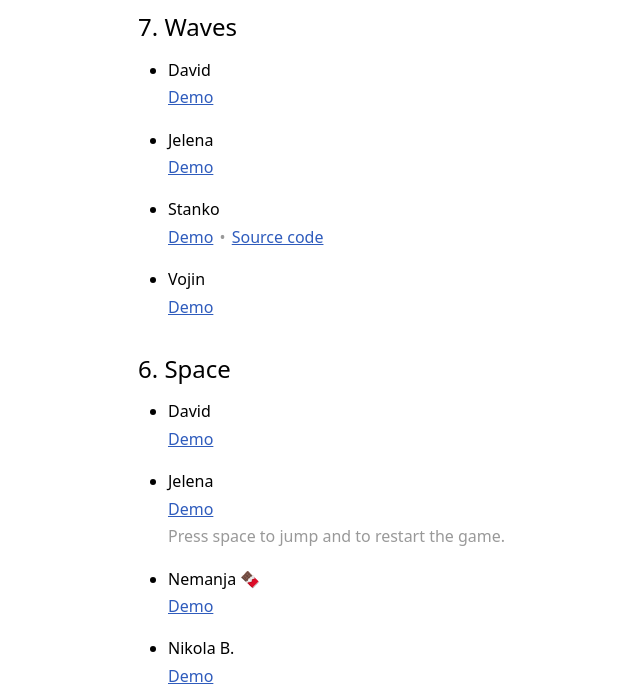
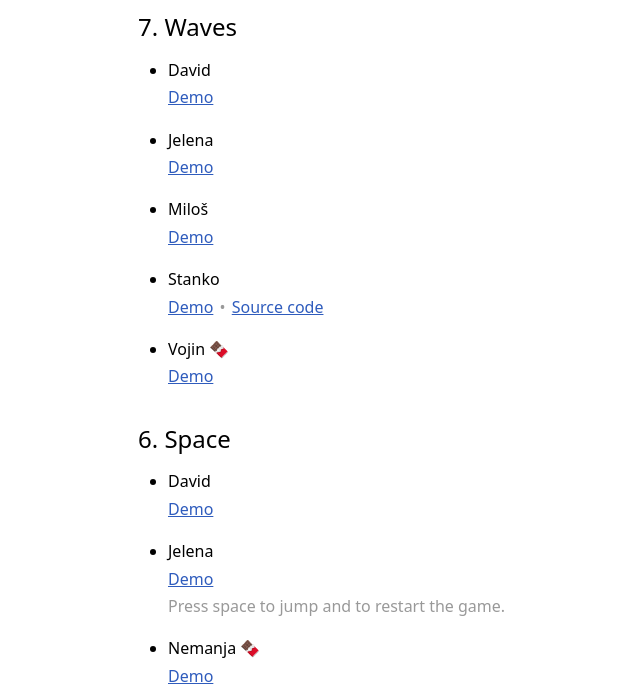
Before and after one commit to Stanko/code-challenge, a website: page docs/index.html in a window 1280 px wide. Shown: the part 102-800 px from the top of the page, without its empty margins (102-742 px from the left). Drawn offline with Linux system fonts and the light colour scheme.

Commit message:
Moar submissions

```diff
--- a/docs/index.html
+++ b/docs/index.html
@@ -52,6 +52,15 @@
           </li>
 
           <li class="submission">
+            <h3 class="author">Miloš</h3>
+            <div class="links">
+              <a href="https://codepen.io/mpavlicevic/full/PopbKwQ">Demo</a>
+
+            </div>
+
+          </li>
+
+          <li class="submission">
             <h3 class="author">Stanko</h3>
             <div class="links">
               <a href="https://muffinman.io/weekly-code-challenge/week-seven/">Demo</a>
@@ -62,7 +71,7 @@
           </li>
 
           <li class="submission">
-            <h3 class="author">Vojin</h3>
+            <h3 class="author">Vojin <span class="winner" title="Winning submission!" aria-label="Winning submission!">🍫</pan></h3>
             <div class="links">
               <a href="https://codepen.io/voja1/full/QWpKZZg">Demo</a>
 
```
Also changed, not shown: data.yaml (+7 -0 lines).
